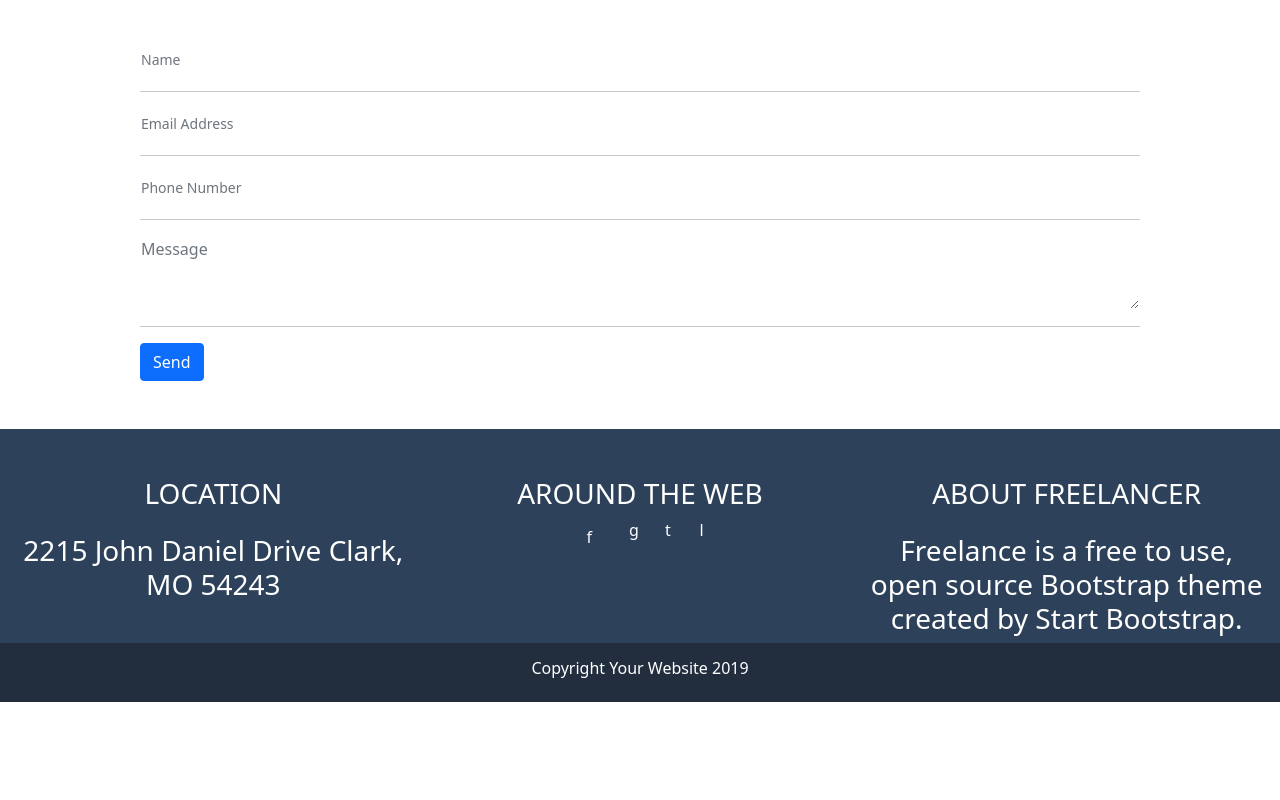
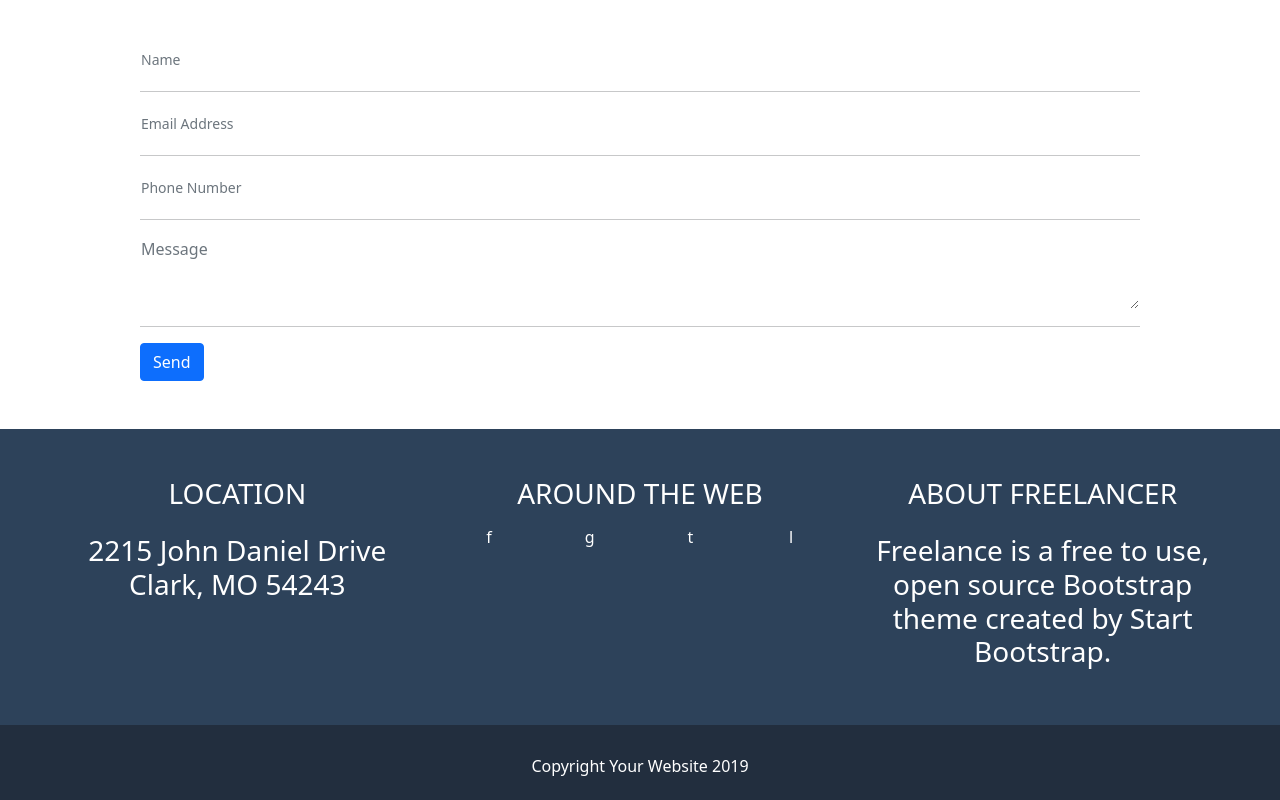
Before and after one commit to katiemathis/html-css-bootstrap-freelancer, a plain HTML site: page index.html in a window 1280 px wide. Shown: the part 1712-2512 px from the top of the page. Before the commit the page ends 2414 px from the top, so only its background shows below. Drawn offline with nearby package versions, Linux system fonts and the light colour scheme.

Commit message:
working on footer

```diff
--- a/index.html
+++ b/index.html
@@ -205,7 +205,7 @@
 
     <!-- footer -->
 
-    <footer>
+    <footer class="g-5">
             <div class="container-fluid text-center ms_bg_footer_light text-white">
                 <div class="row row-cols-1 row-cols-md-3 row-cols-lg-3">
                     <div class="col">
@@ -221,42 +221,35 @@
                             <div class="col">
                                 <h3 class="pt-5">AROUND THE WEB</h3>
                                 <div class="row">
-                                    <div class="col"></div>
-                                    <div class="col"></div>
-                                    <div class="col"></div>
-                                    <div class="col"></div>
-                                    <div class="col">
+                                    <div class="col-3">
                                         <button type="button" class="btn btn-circle text-white">f</button>
                                     </div>
-                                    <div class="col">
-                                        g
+                                    <div class="col-3">
+                                        <button type="button" class="btn btn-circle text-white">g</button>
                                     </div>
-                                    <div class="col">
-                                        t
+                                    <div class="col-3">
+                                        <button type="button" class="btn btn-circle text-white">t</button>
                                     </div>
-                                    <div class="col">
-                                        l
+                                    <div class="col-3">
+                                        <button type="button" class="btn btn-circle text-white">l</button>
                                     </div>
-                                    <div class="col"></div>
-                                    <div class="col"></div>
-                                    <div class="col"></div>
-                                    <div class="col"></div></div>
+
                                 </div>
                             </div>
-
+                        </div>
                     </div>
                     <div class="col">
                                 <div class="row">
                                     <div class="col">
                                         <h3 class="pt-5">ABOUT FREELANCER</h3>
-                                        <H3 class="pt-3">Freelance is a free to use, open source Bootstrap theme created by Start Bootstrap.</H3>
+                                        <H3 class="pt-3 pb-5">Freelance is a free to use, open source Bootstrap theme created by Start Bootstrap.</H3>
                                     </div>
                                 </div>
 
                     </div>
                 </div>
             </div>
-            <div class="container-fluid ms_bg_header_footer text-white">
+            <div class="container-fluid ms_bg_header_footer text-white pt-3">
                 <div class="row text-center">
                     <div class="col-12">
                         <h6 class="p-3">Copyright Your Website 2019</h6>                        </div>
```
